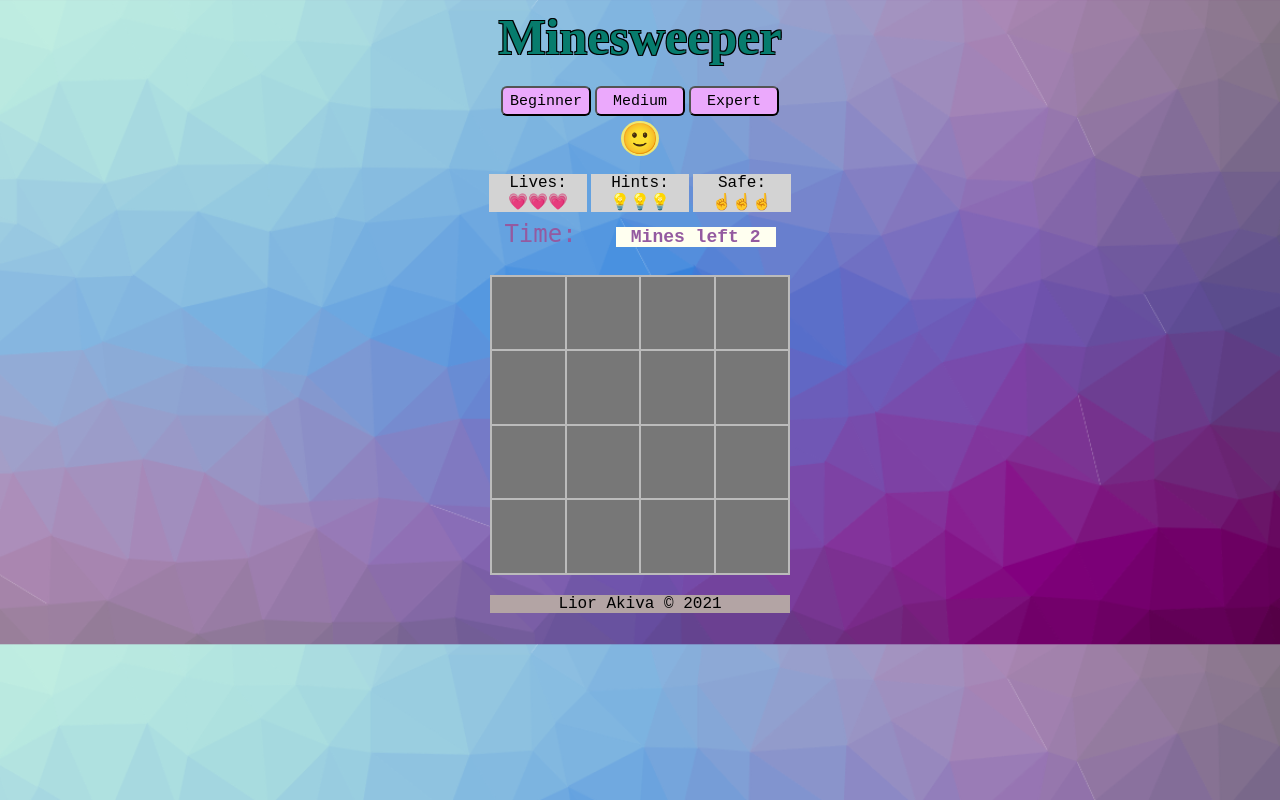
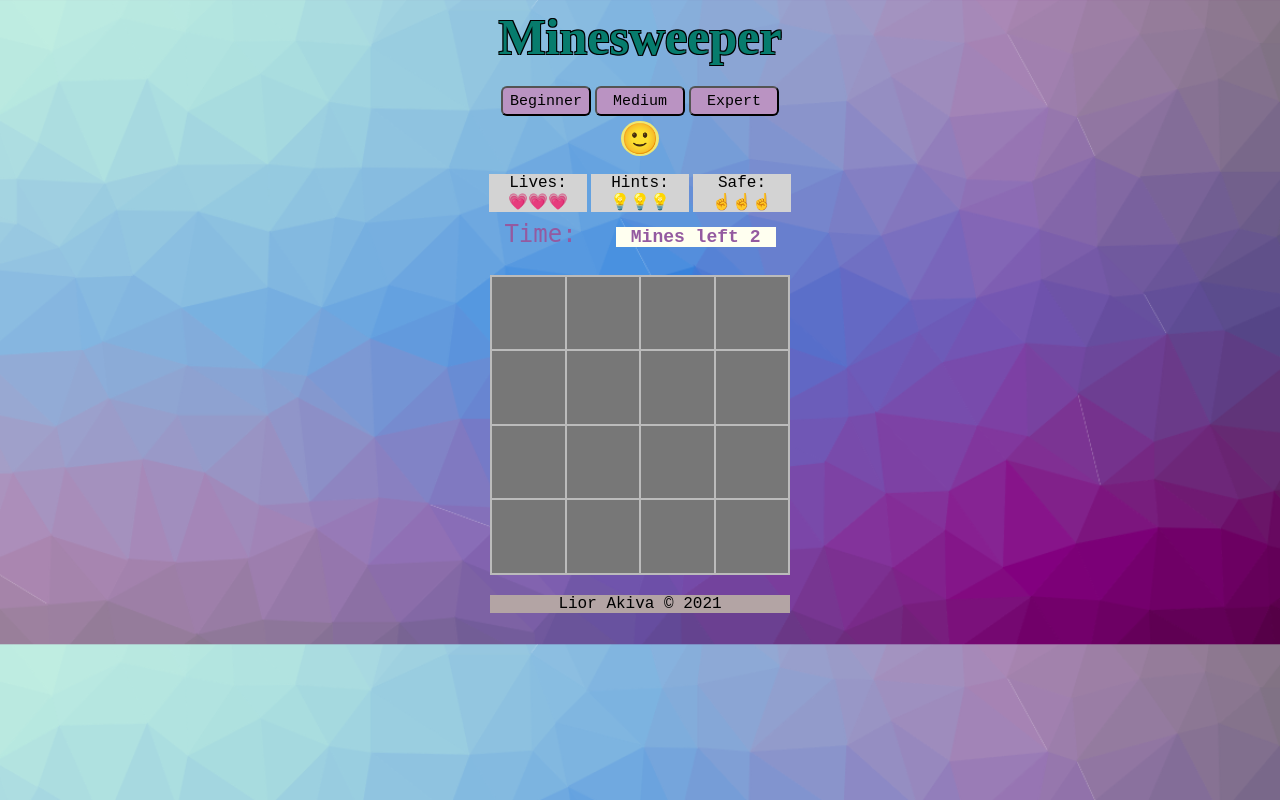
Before and after one commit to LiorAkiva/Minesweeper, a plain HTML site: page index.html in a window 1280 px wide. Drawn offline with Linux system fonts and the light colour scheme.

Commit message:
Add files via upload

```diff
--- a/css/main.css
+++ b/css/main.css
@@ -32,7 +32,7 @@ h3{
 }
 
 .level{
-    background-color: rgb(235, 169, 252);
+    background-color: rgb(186, 147, 194);
     border-radius: 6px;
     height: 30px;
     width: 90px;
```
